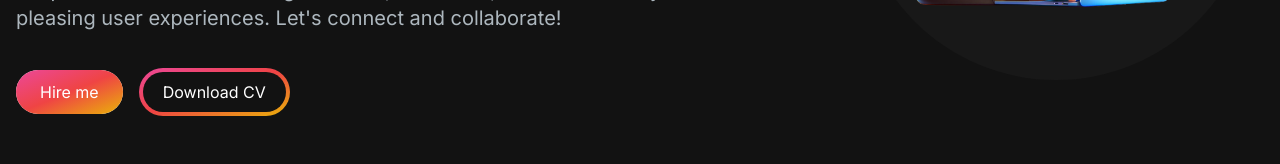
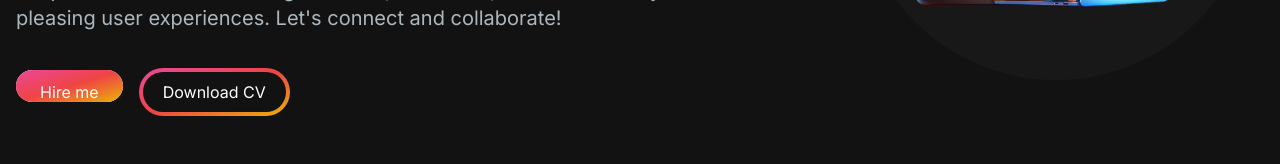
Before and after one commit to patryk-bejcer/portfolio-next, a Next.js app: page / in a window 1280 px wide. Shown: the part 532-696 px from the top of the page. Built offline with nearby package versions, Linux system fonts and the light colour scheme.

Commit message:
Fix padding on contact btn

```diff
--- a/src/app/components/Sections/Hero.tsx
+++ b/src/app/components/Sections/Hero.tsx
@@ -48,7 +48,7 @@ const Hero = () => {
           <div>
             <Link
               href='/#contact'
-              className='mr-4 w-full rounded-full bg-white bg-gradient-to-br  from-pink-500 via-red-500 to-yellow-500 px-6 py-3 text-white hover:bg-slate-200 sm:w-fit'
+              className='mr-4 w-full rounded-full bg-white bg-gradient-to-br from-pink-500 via-red-500  to-yellow-500 px-6 py-3 pb-4 text-white hover:bg-slate-200 sm:w-fit md:pb-0'
             >
               Hire me
             </Link>
```
